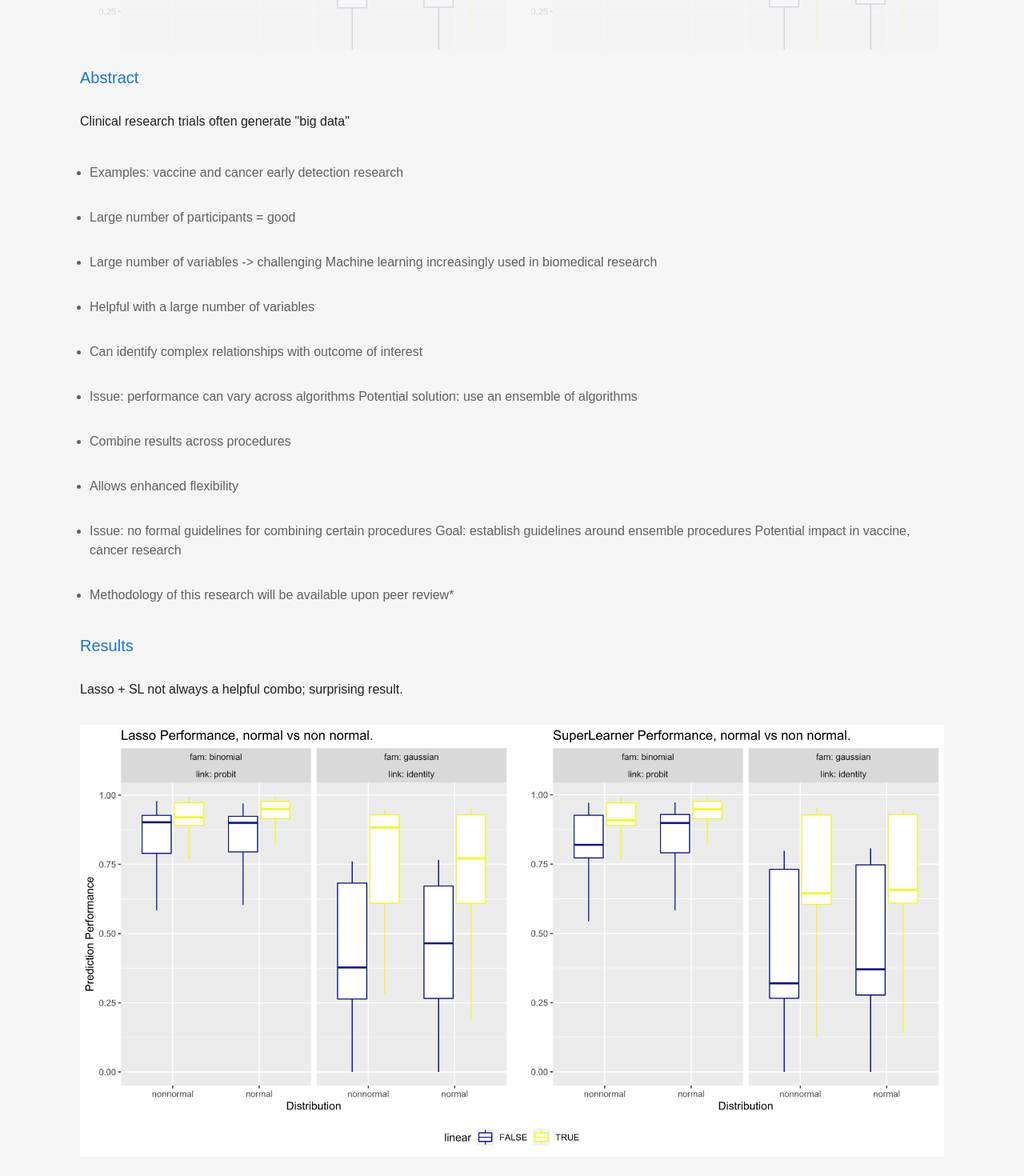
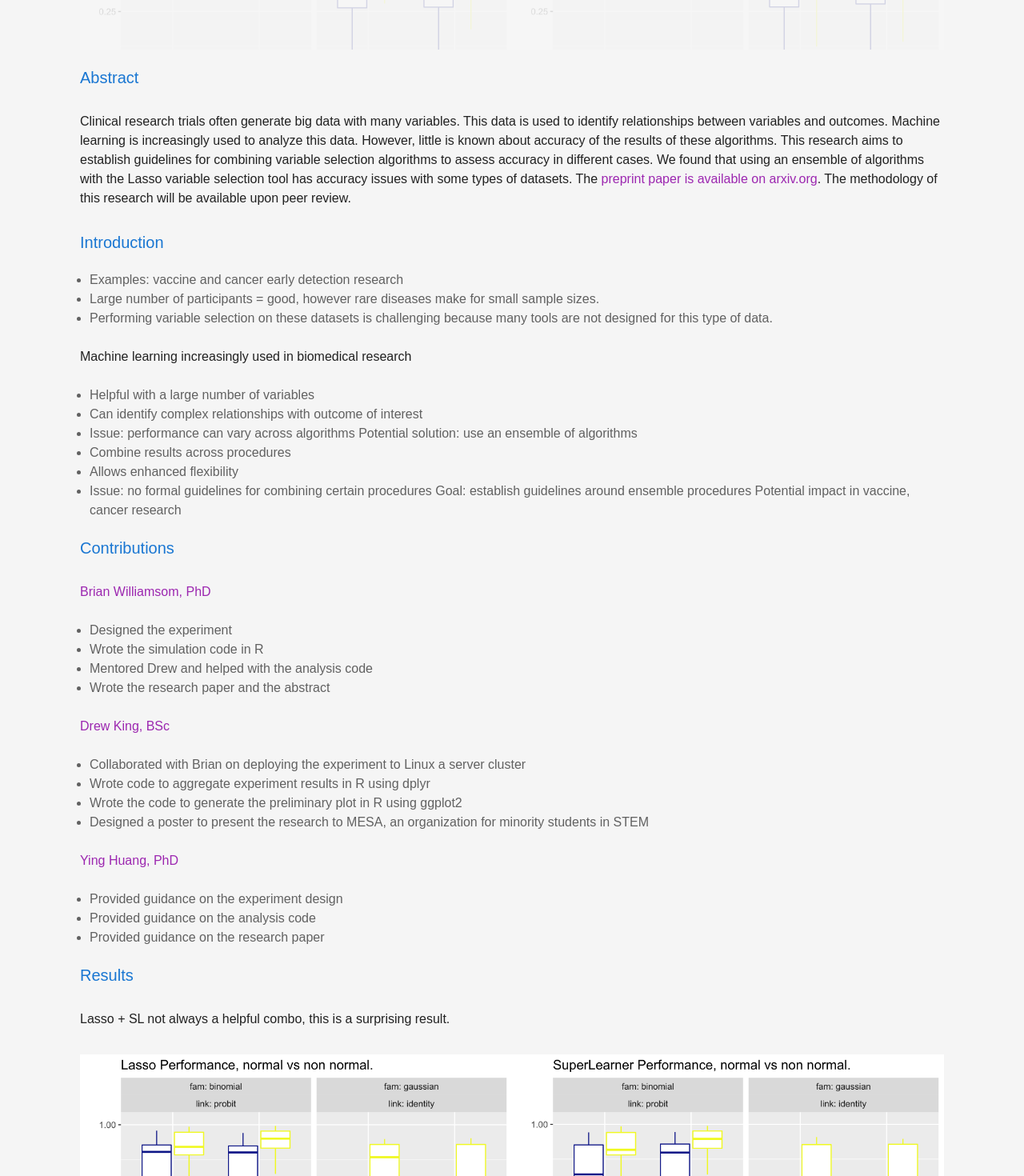
Before and after one commit to andrewpking/kingdrewsea-portfolio, a Next.js app: page /sl-screens in a window 1280 px wide. Shown: the part 320-1790 px from the top of the page at 80% size. Built offline with nearby package versions, Linux system fonts and the light colour scheme.

Commit message:
Updated content outline to have more details.

```diff
--- a/src/app/sl-screens/page.mdx
+++ b/src/app/sl-screens/page.mdx
@@ -7,12 +7,16 @@ export const metadata = projects['/sl-screens'];
 
 ## Abstract
 
-Clinical research trials often generate "big data"
+Clinical research trials often generate big data with many variables. This data is used to identify relationships between variables and outcomes. Machine learning is increasingly used to analyze this data. However, little is known about accuracy of the results of these algorithms. This research aims to establish guidelines for combining variable selection algorithms to assess accuracy in different cases. We found that using an ensemble of algorithms with the Lasso variable selection tool has accuracy issues with some types of datasets. The [preprint paper is available on arxiv.org](https://arxiv.org/abs/2311.03313). The methodology of this research will be available upon peer review.
+
+## Introduction
 
 * Examples: vaccine and cancer early detection research
-* Large number of participants = good
-* Large number of variables -> challenging
+* Large number of participants = good, however rare diseases make for small sample sizes.
+* Performing variable selection on these datasets is challenging because many tools are not designed for this type of data.
+
 Machine learning increasingly used in biomedical research
+
 * Helpful with a large number of variables
 * Can identify complex relationships with outcome of interest
 * Issue: performance can vary across algorithms
@@ -23,17 +27,37 @@ Potential solution: use an ensemble of algorithms
 Goal: establish guidelines around ensemble procedures
 Potential impact in vaccine, cancer research
 
-* Methodology of this research will be available upon peer review*
+## Contributions
+
+[Brian Williamsom, PhD](https://bdwilliamson.github.io/)
+
+* Designed the experiment
+* Wrote the simulation code in R
+* Mentored Drew and helped with the analysis code
+* Wrote the research paper and the abstract
+
+[Drew King, BSc](https://kingdrewsea.vercel.app/)
+
+* Collaborated with Brian on deploying the experiment to Linux a server cluster
+* Wrote code to aggregate experiment results in R using dplyr
+* Wrote the code to generate the preliminary plot in R using ggplot2
+* Designed a poster to present the research to MESA, an organization for minority students in STEM
+
+[Ying Huang, PhD](https://www.fredhutch.org/en/faculty-lab-directory/huang-ying.html)
+
+* Provided guidance on the experiment design
+* Provided guidance on the analysis code
+* Provided guidance on the research paper
 
 ## Results
 
-Lasso + SL not always a helpful combo; surprising result.
+Lasso + SL not always a helpful combo, this is a surprising result.
 
 ![SL with screens vs Lasso](/images/lasso_vs_sl.png)
 
-* SL with screens or SL with lasso and screens = safe choice
-* Lasso by itself = unreliable in most cases
-* Lasso + SL with no screens = unreliable in many cases
+* SL with screens or SL with lasso and screens is a safe choice for most datasets
+* Lasso by itself can be unreliable in most cases
+* Lasso + SL with no screens is unreliable in many cases
 
 ### Code will be available on GitHub once the paper is published
 
@@ -45,7 +69,8 @@ Train researchers to follow our guidelines + practices.
 Conduct further research including:
 
 * Building a study to address why the lasso alone is not ideal for variable selection
-* Testing other algorithms that process biomedical data.
+* Testing other algorithms that process biomedical data
 * Building this experiment in other programming language such as C or Python for better performance
+* Design interactive data visualization of results using D3.js
 
 Following publication, results will be replicable by others with scientific computing tools.
```
